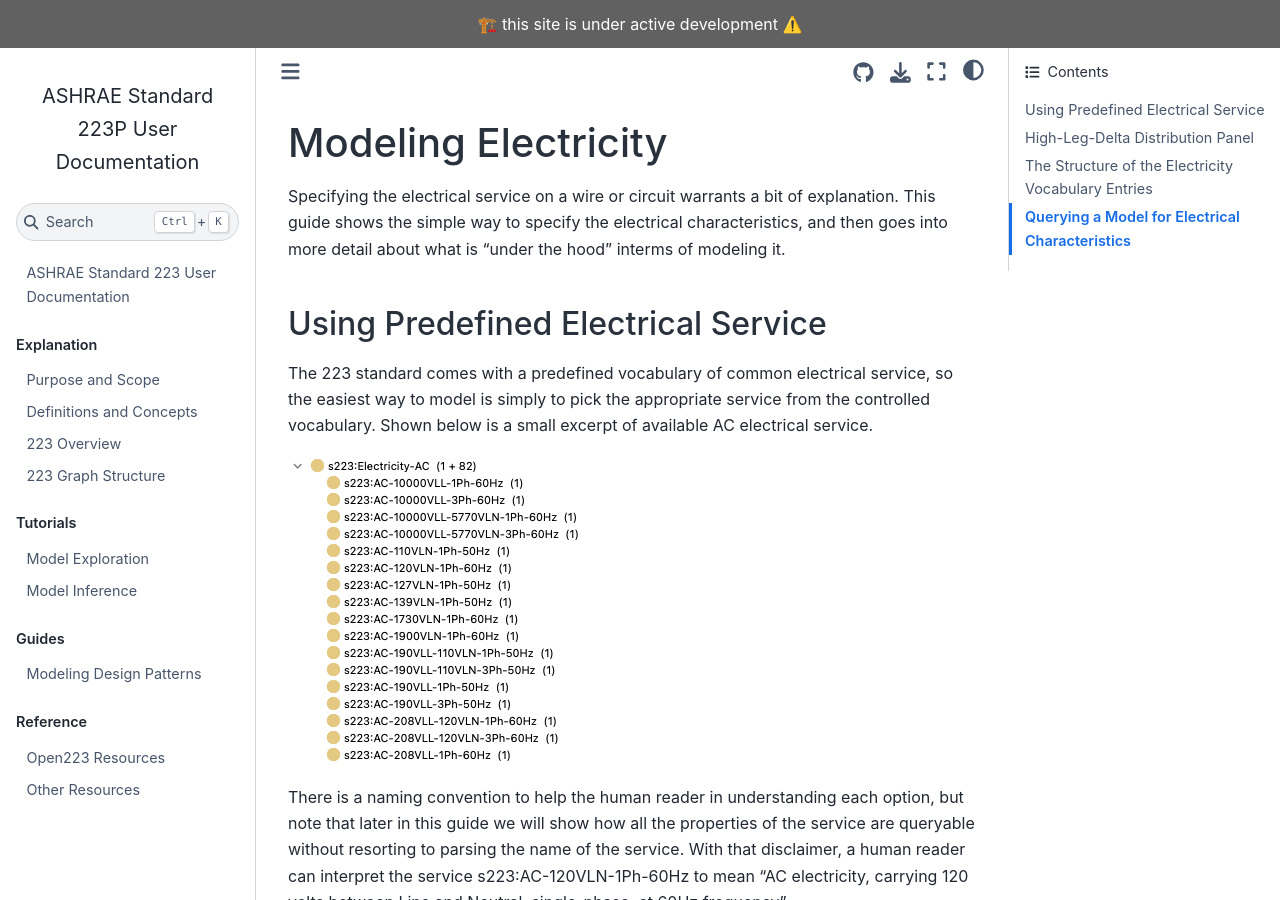
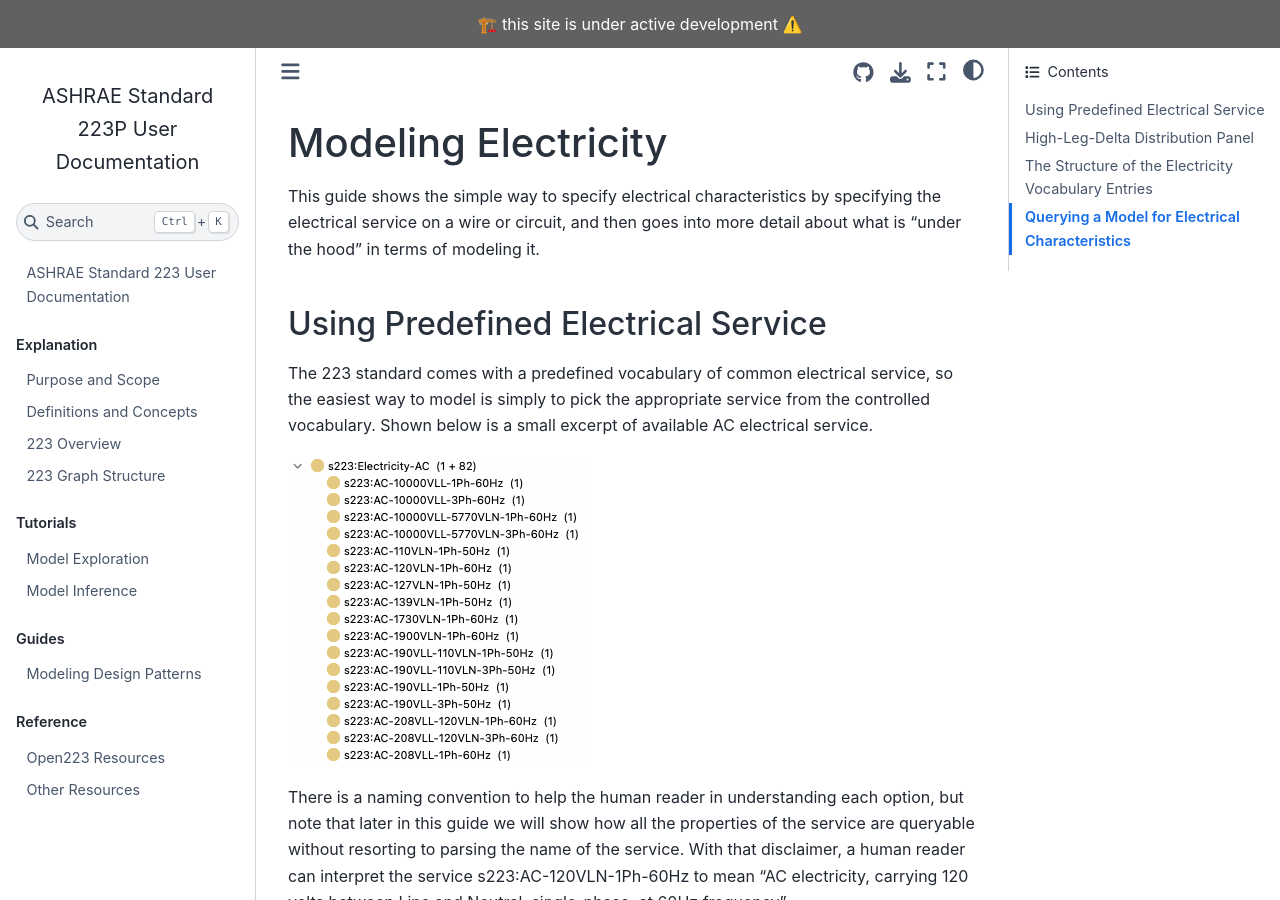
Before and after one commit to open223/docs.open223.info, a Jupyter Book: the page built from guides/modeling-electricity.md, in a window 1280 px wide and 900 px high. Built offline with Jupyter Book 1.0.4 settings and Sphinx 7.4.7 and the Sphinx Book theme 1.1.4, drawn with Linux system fonts in a browser that asks for light colours.

Commit message:
Update guides/modeling-electricity.md
Co-authored-by: Matt Steen <MatthewSteen@users.noreply.github.com>

```diff
--- a/guides/modeling-electricity.md
+++ b/guides/modeling-electricity.md
@@ -1,7 +1,6 @@
 # Modeling Electricity
 
-Specifying the electrical service on a wire or circuit warrants a bit of explanation. This guide shows the simple way to specify the electrical characteristics,
-and then goes into more detail about what is "under the hood" interms of modeling it.
+This guide shows the simple way to specify electrical characteristics by specifying the electrical service on a wire or circuit, and then goes into more detail about what is "under the hood" in terms of modeling it.
 
 ## Using Predefined Electrical Service
 The 223 standard comes with a predefined vocabulary of common electrical service, so the easiest way to model is simply to pick the appropriate service from the controlled vocabulary.
```
